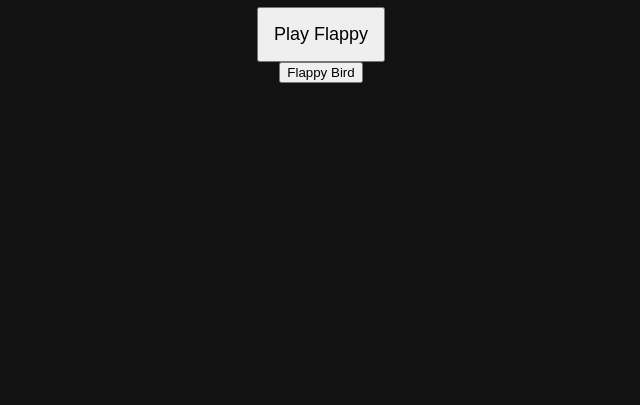
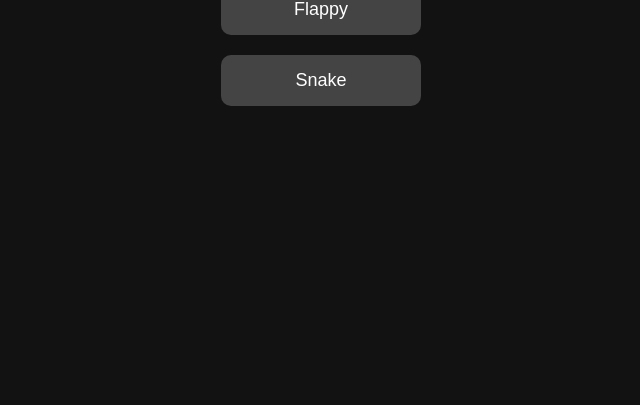
Before and after one commit to brp8mq77r2-oss/Kales-games-, a plain HTML site: page index.html in a window 1280 px wide. Shown: the part 395-800 px from the top of the page, without its empty margins (319-959 px from the left). Drawn offline with Linux system fonts and the light colour scheme.

Commit message:
Refactor index.html structure and styles

```diff
--- a/index.html
+++ b/index.html
@@ -1,25 +1,60 @@
 <!DOCTYPE html>
-<html>
+<html lang="en">
 <head>
-  <title>Games</title>
-  <meta name="viewport" content="width=device-width, initial-scale=1.0">
-  <link rel="manifest" href="manifest.json">
+<meta charset="UTF-8">
+<meta name="viewport" content="width=device-width, initial-scale=1.0">
+<title>Games</title>
+
+<style>
+html, body {
+    margin: 0;
+    padding: 0;
+    height: 100%;
+    background: #121212;
+    color: white;
+    font-family: Arial, sans-serif;
+}
+
+#menu {
+    display: flex;
+    flex-direction: column;
+    align-items: center;
+    justify-content: center;
+    height: 100%;
+}
+
+h1 {
+    margin-bottom: 20px;
+}
+
+button {
+    width: 200px;
+    padding: 15px;
+    margin: 10px;
+    font-size: 18px;
+    border: none;
+    border-radius: 10px;
+    background: #444;
+    color: white;
+}
+
+button:active {
+    transform: scale(0.95);
+}
+</style>
 </head>
 
-<body style="margin:0; background:#121212; color:white; font-family:Arial; display:flex; flex-direction:column; align-items:center; justify-content:center; height:100vh">
+<body>
+<div id="menu">
+    <h1>🎮 Games</h1>
 
-<h1>🎮 Games</h1>
-<button onclick="location.href='flappy.html'" style="padding:15px; font-size:18px;">
-Play Flappy
-</button>
-<button onclick="location.href='flappy.html'">
-  Flappy Bird
-</button>
-<script>
-if ('serviceWorker' in navigator) {
-  navigator.serviceWorker.register('service-worker.js');
-}
-</script>
+    <button onclick="location.href='flappy.html'">
+        Flappy
+    </button>
 
+    <button onclick="location.href='snake.html'">
+        Snake
+    </button>
+</div>
 </body>
 </html>
```
